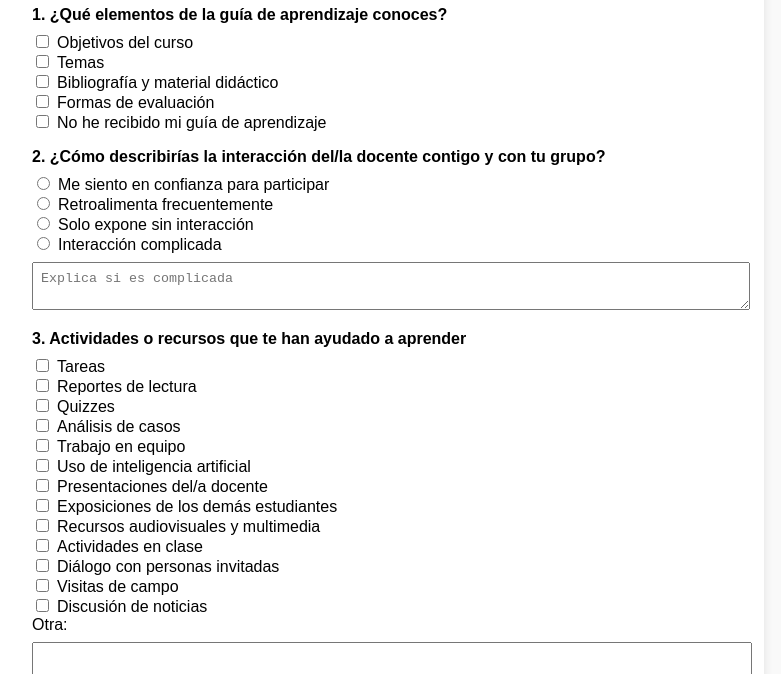
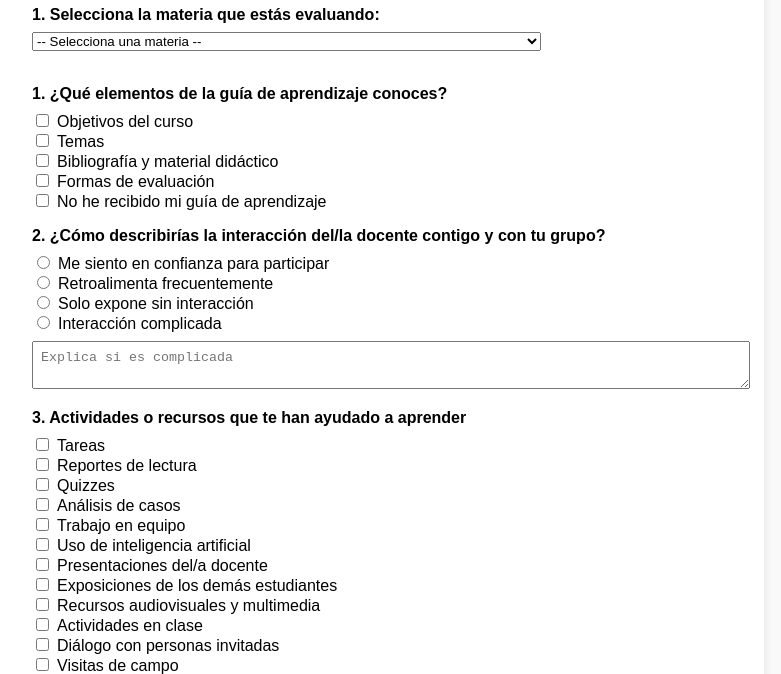
Before and after one commit to rheria/evaluacion, a plain HTML site: page index.html in a window 1280 px wide. Shown: the part 426-1100 px from the top of the page, without its empty margins (258-1039 px from the left). Drawn offline with Linux system fonts and the light colour scheme.

Commit message:
Add files via upload

```diff
--- a/index.html
+++ b/index.html
@@ -67,6 +67,42 @@
     <img src="desoj-azul-horizontal.jpg" alt="Logo ITESO DESOJ" class="logo">
     <h1>Evaluación Intermedia<br>Otoño 2025</h1>
     <form id="formulario">
+<label>1. Selecciona la materia que estás evaluando:</label>
+<select name="materia" required>
+<option value="">-- Selecciona una materia --</option>
+<option value="Contratos Internacionales">Contratos Internacionales</option>
+<option value="Criminalística">Criminalística</option>
+<option value="Criminología">Criminología</option>
+<option value="Cultura de la Legalidad">Cultura de la Legalidad</option>
+<option value="Deontología Jurídica">Deontología Jurídica</option>
+<option value="Derecho Constitucional y Derechos Fundamentales">Derecho Constitucional y Derechos Fundamentales</option>
+<option value="Derecho Diplomático y Consular">Derecho Diplomático y Consular</option>
+<option value="Derecho Internacional Privado">Derecho Internacional Privado</option>
+<option value="Derecho Internacional Público">Derecho Internacional Público</option>
+<option value="Derecho Internacional de los Derechos Humanos">Derecho Internacional de los Derechos Humanos</option>
+<option value="Derecho Mercantil Internacional">Derecho Mercantil Internacional</option>
+<option value="Derecho Penal I: Teoría del Delito">Derecho Penal I: Teoría del Delito</option>
+<option value="Derecho Penal II: Delitos en Particular">Derecho Penal II: Delitos en Particular</option>
+<option value="Derecho Procesal Constitucional">Derecho Procesal Constitucional</option>
+<option value="Derecho Procesal Penal">Derecho Procesal Penal</option>
+<option value="Derecho Romano">Derecho Romano</option>
+<option value="Derecho y mecanismos de protección internacional de los derechos humanos">Derecho y mecanismos de protección internacional de los derechos humanos</option>
+<option value="Derechos Sociales">Derechos Sociales</option>
+<option value="Estructura Jurídica del Estado Mexicano">Estructura Jurídica del Estado Mexicano</option>
+<option value="Filosofía del Derecho">Filosofía del Derecho</option>
+<option value="Función judicial y tramas de corrupción">Función judicial y tramas de corrupción</option>
+<option value="Interpretación y argumentación constitucional">Interpretación y argumentación constitucional</option>
+<option value="Investigación de hechos de corrupción">Investigación de hechos de corrupción</option>
+<option value="Juicio de Amparo I">Juicio de Amparo I</option>
+<option value="Juicio de Amparo II">Juicio de Amparo II</option>
+<option value="Lógica y Argumentación">Lógica y Argumentación</option>
+<option value="Medicina Forense">Medicina Forense</option>
+<option value="Medio ambiente y derechos humanos">Medio ambiente y derechos humanos</option>
+<option value="Protección constitucional de derechos humanos y justicia alternativa y restaurativa">Protección constitucional de derechos humanos y justicia alternativa y restaurativa</option>
+<option value="Regulación y ética en el manejo de la Información">Regulación y ética en el manejo de la Información</option>
+<option value="Teoría del Derecho">Teoría del Derecho</option>
+<option value="Técnicas de Litigación Oral">Técnicas de Litigación Oral</option>
+</select><br><br>
       <label>1. ¿Qué elementos de la guía de aprendizaje conoces?</label>
       <input type="checkbox" name="p1" value="Objetivos del curso">Objetivos del curso<br>
       <input type="checkbox" name="p1" value="Temas">Temas<br>
```
